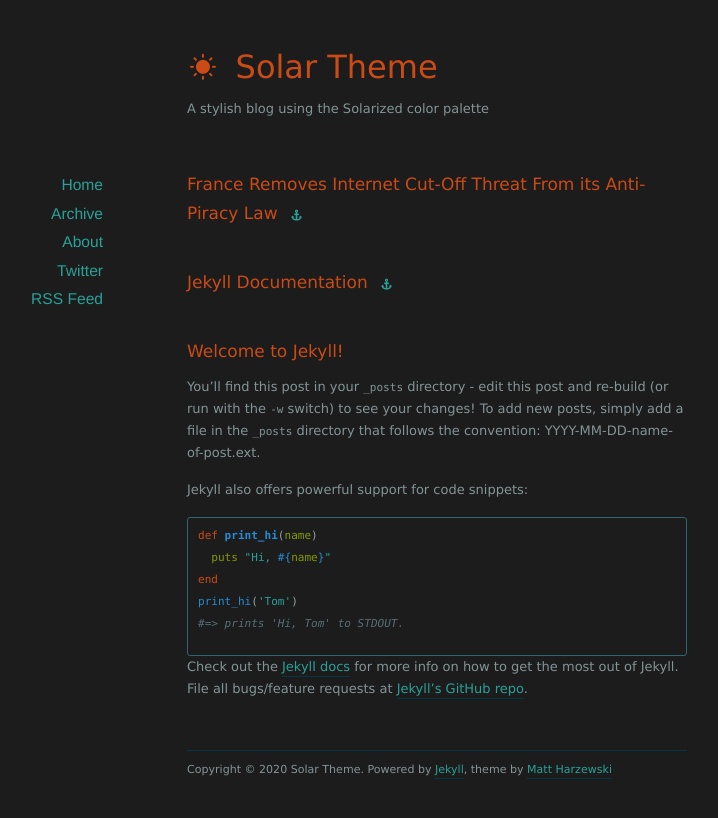
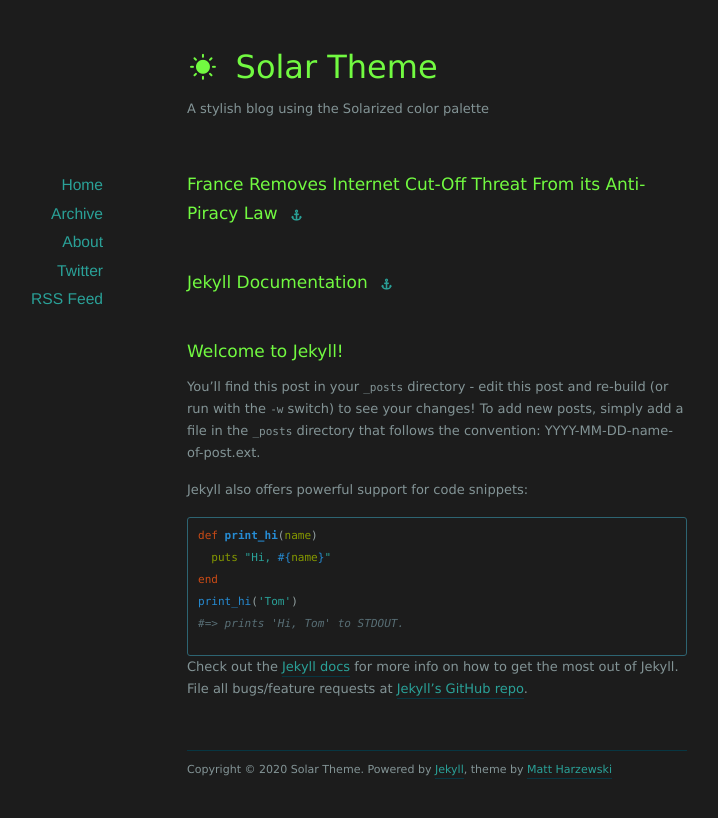
Before and after one commit to Zernach/zernach.github.io, a Jekyll site: the page built from index.html, in a window 1280 px wide. Shown: the top 818 px of the page, without its empty margins (203-921 px from the left). Built offline with Jekyll 4.4.1, drawn with Linux system fonts in a browser that asks for light colours; nearby versions of some CDN libraries; the list of posts is cut into pages by our own code.

Commit message:
testing changing text to #72fa41

```diff
--- a/assets/css/colors-dark.css
+++ b/assets/css/colors-dark.css
@@ -15,17 +15,17 @@ a:hover {
 }
 
 h1, h2, h3 {
-	color: #cb4b16;
+	color: #72fa41;
 }
 
 h1 a, h1 a:visited, h1 a:active {
-	color: #cb4b16;
+	color: #72fa41;
 }
 
 h1 a:hover {
 	background-color: #073642;
 	border-color: #073642;
-	color: #cb4b16;
+	color: #72fa41;
 }
 
 article h1 a.anchor {
@@ -33,7 +33,7 @@ article h1 a.anchor {
 }
 
 blockquote {
-	border-color: #cb4b16;
+	border-color: #72fa41;
 }
 
 #sidebar a:hover {
```
